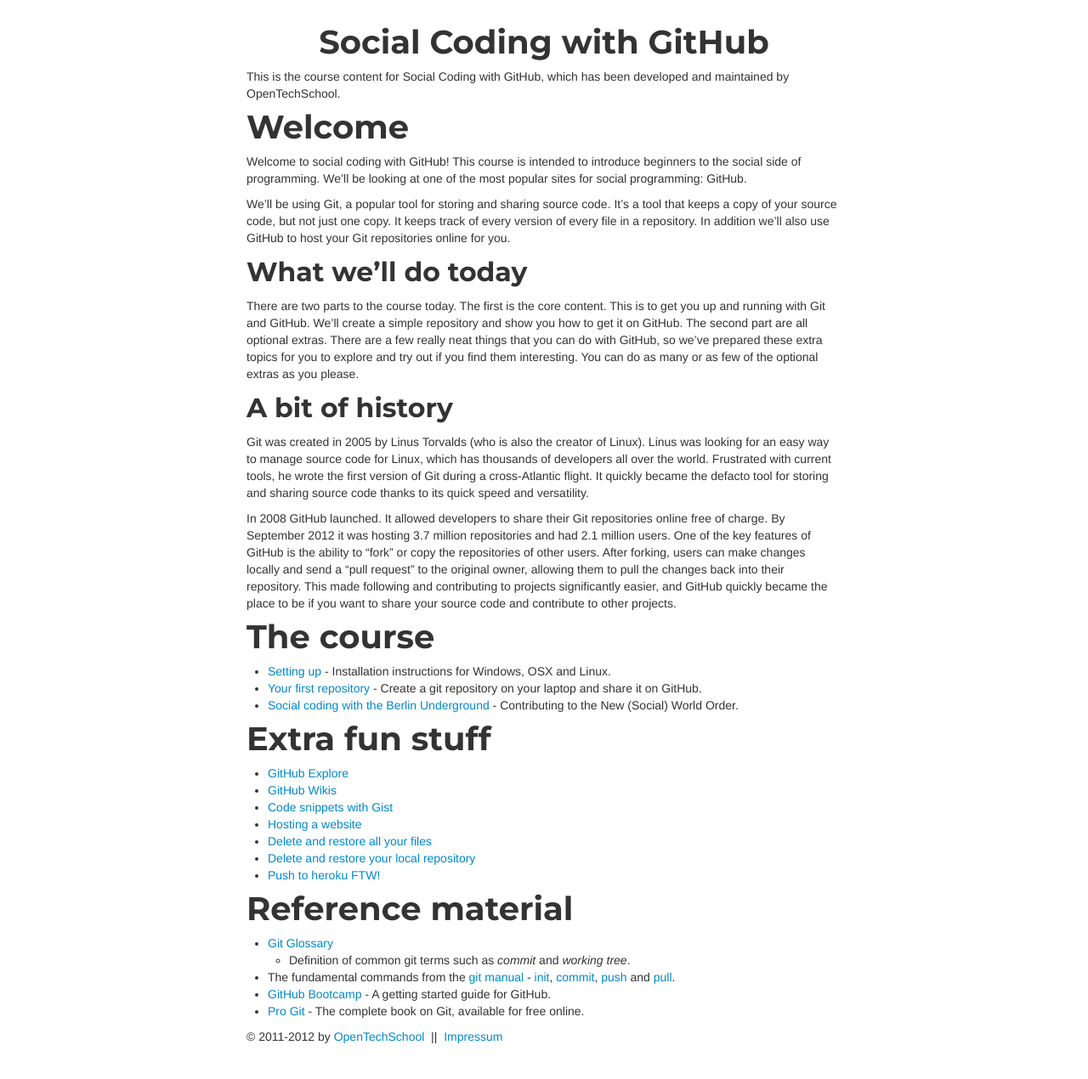
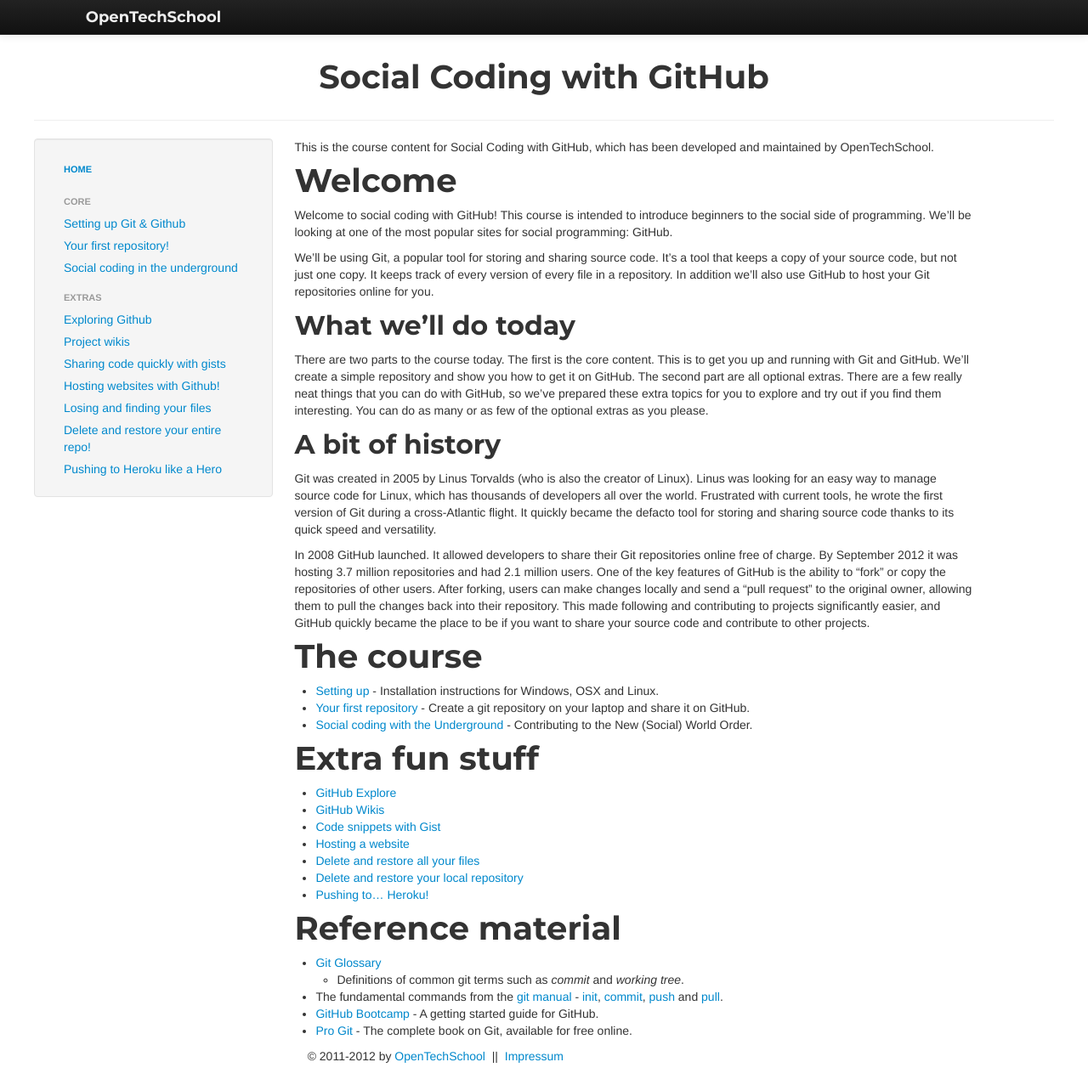
Before and after one commit to OpenTechSchool/html-css-beginners, a Jekyll site: the page built from index.md, in a window 1280 px wide. Shown: the whole page at 85% size. Built offline with Jekyll 4.4.1, drawn with Linux system fonts in a browser that asks for light colours.

Commit message:
Update repository
 - Layout updated to the newest OTS one with menu
 - path files made short, sweet and relevant
 - Updated _config.yml with site map for menu
 - index.md updated to reflect new links
 - berlin underground's content probably still needs vetting now that
   OTS is a multi-city venture :)

```diff
--- a/_config.yml
+++ b/_config.yml
@@ -1,2 +1,35 @@
 permalinks: title
 baseurl: /social-coding
+map:
+ - title: Home
+   path: /
+   caption: Social coding with Github
+ - title: Core
+   caption: The 'mandatory' workshop content
+   subpages:
+     - title: Setting up Git & Github
+       path: /core/setup.html
+       caption: What you need to configure, signup to and install!
+     - title: Your first repository!
+       path: /core/first-repo.html
+       caption: Dip your toes into the slightly revisionist world of git
+     - title: Social coding in the underground
+       path: /core/underground.html
+       caption: Learn to plot with others :>
+ - title: Extras
+   caption: Additional workshop content
+   subpages:
+   - title: Exploring Github
+     path: /extras/exploring.html
+   - title: Project wikis
+     path: /extras/wikis.html
+   - title: Sharing code quickly with gists
+     path: /extras/gists.html
+   - title: Hosting websites with Github!
+     path: /extras/pages.html
+   - title: Losing and finding your files
+     path: /extras/delete-restore.html
+   - title: Delete and restore your entire repo!
+     path: /extras/delete-restore-repo.html
+   - title: Pushing to Heroku like a Hero
+     path: /extras/heroku.html
--- a/_layouts/ots.html
+++ b/_layouts/ots.html
@@ -10,25 +10,9 @@
 
   <link rel="icon" href="/favicon.ico" type="image/png">
      <style type="text/css">
-      body {
-        padding-top: 20px;
-        padding-bottom: 40px;
-      }
-
-      /* Custom container */
-      .container-narrow {
-        margin: 0 auto;
-        max-width: 700px;
-      }
-      .container-narrow > hr {
-        margin: 30px 0;
-      }
-
       h1, h2, h3, h4, h5, h6 {
         font-family: "Montserrat", "Helvetica Neue", Arial, Helvetica, sans-serif;
       }
-
-      .title { text-align: center; }
 
       pre {
         border-color: #fff;
@@ -36,23 +20,81 @@
       }
 
       code {
-        font-size: 16px;
+        font-size: 15px;
+        font-family: Monaco,Menlo,Consolas,"DejaVu Sans Mono", Inconsolata, "Courier New",monospace;
       }
+
+      .title { text-align: center; margin-bottom: 30px; margin-top: 30px; }
+
+      .container-fluid {
+      	max-width: 1200px;
+      	margin: auto;
+      }
+
+      #main-content { max-width: 800px; }
+
+      #footer { text-align: center; }
+
+      .navbar h1 a, .navbar h1 {
+        color: #eee;
+        font-size: 18px;
+        line-height: 20px;
+        text-align: center;
+        text-decoration: none;
+      }
+
      </style>
 </head>
 
 <body>
-    <div class="container-narrow">
+    <div class="navbar navbar-inverse navbar-static-top">
+      <div class="navbar-inner">
+        <div class="container-fluid">
+	  <div class="row-fluid">
+	  <div class="span3"><a href="http://www.opentechschool.org/"><h1>OpenTechSchool</a></h1></div>
+	  <div class="span6"><h1><a href="{{site.baseurl}}/">{{site.title}}</a></h1></div>
+	  </div>
+        </div>
+      </div>
+    </div>
 
-      <h1 class="title">{{ page.title }}</h1>
-      {{ content }}
+    <div class="container-fluid">
 
-      <div>© 2011-2012 by <a href="http://www.opentechschool.org">OpenTechSchool</a>&nbsp;&nbsp;||&nbsp;&nbsp;<a href="http://www.opentechschool.org/imprint.html">Impressum</a></div>
+      <div class="row-fluid">
+	<h1 class="title">{{ page.title }}</h1>
+	<hr>
+      </div>
+
+    <div class="row-fluid">
+
+	<div class="span3 well sidebar-nav">
+      <ul class="nav nav-list">
+      {% for p in site.map %}
+        <li class="nav-header">
+	  {% if p.path %}
+	  <a href="{{site.baseurl}}{{p.path}}" alt="{{ p.caption }}">{{p.title}}</a>
+	  {% else %}
+	  {{p.title}}
+	  {% endif %}
+	</li>
+        {% for s in p.subpages %}
+          <li><a href="{{site.baseurl}}{{s.path}}" alt="{{ s.caption }}">{{s.title}}</a></li>
+        {% endfor %}
+      {% endfor %}
+      </ul>
+      </div>
+
+	<div id="main-content" class="span9">
+          {{ content }}
+        </div>
+        <div id="footer" class="span9">© 2011-2012 by <a href="http://www.opentechschool.org">OpenTechSchool</a>&nbsp;&nbsp;||&nbsp;&nbsp;<a href="http://www.opentechschool.org/imprint.html">Impressum</a>
+        </div>
 
     </div>
     <script src="http://code.jquery.com/jquery-latest.js"></script>
     <script src="{{site.baseurl}}/bootstrap/js/bootstrap.min.js"></script>
     <script src="http://yandex.st/highlightjs/7.3/highlight.min.js"></script>
+    <script src="{{site.baseurl}}/scripts/spoilers.js"></script>
     <script>hljs.initHighlightingOnLoad();</script>
 </body>
 </html>
--- a/index.md
+++ b/index.md
@@ -50,23 +50,22 @@ you want to share your source code and contribute to other projects.
 
 * [Setting up](core/setup.html) - Installation instructions for Windows, OSX and Linux.
 * [Your first repository](core/first-repo.html) - Create a git repository on your laptop and share it on GitHub.
-* [Social coding with the Berlin Underground](core/berlin-underground.html) - Contributing to the New (Social) World Order.
+* [Social coding with the Underground](core/underground.html) - Contributing to the New (Social) World Order.
 
 # Extra fun stuff
 
-* [GitHub Explore](extras/github-explore.html)
-* [GitHub Wikis](extras/github-wiki.html)
-* [Code snippets with Gist](extras/github-gist.html)
-* [Hosting a website](extras/github-pages.html)
+* [GitHub Explore](extras/exploring.html)
+* [GitHub Wikis](extras/wikis.html)
+* [Code snippets with Gist](extras/gists.html)
+* [Hosting a website](extras/pages.html)
 * [Delete and restore all your files](extras/delete-restore.html)
 * [Delete and restore your local repository](extras/delete-restore-local-repository.html)
-* [Push to heroku FTW!](extras/push-to-heroku.html)
+* [Pushing to... Heroku!](extras/heroku.html)
 
 # Reference material
 
 * [Git Glossary](http://www.kernel.org/pub/software/scm/git/docs/gitglossary.html)
-  - Definition of common git terms such as _commit_ and _working
-  tree_.
+  - Definitions of common git terms such as *commit* and *working tree*.
 * The fundamental commands from the [git manual](http://www.kernel.org/pub/software/scm/git/docs/) -
   [init](http://www.kernel.org/pub/software/scm/git/docs/git-init.html),
   [commit](http://www.kernel.org/pub/software/scm/git/docs/git-commit.html),
```
Also changed, not shown: core/underground.md (renamed from core/berlin-underground.md), extras/delete-restore-repo.md (renamed from extras/delete-restore-local-repository.md), extras/exploring.md (renamed from extras/github-explore.md), extras/gists.md (renamed from extras/github-gist.md), extras/heroku.md (renamed from extras/push-to-heroku.md), extras/pages.md (renamed from extras/github-pages.md), extras/wikis.md (renamed from extras/github-wiki.md).
